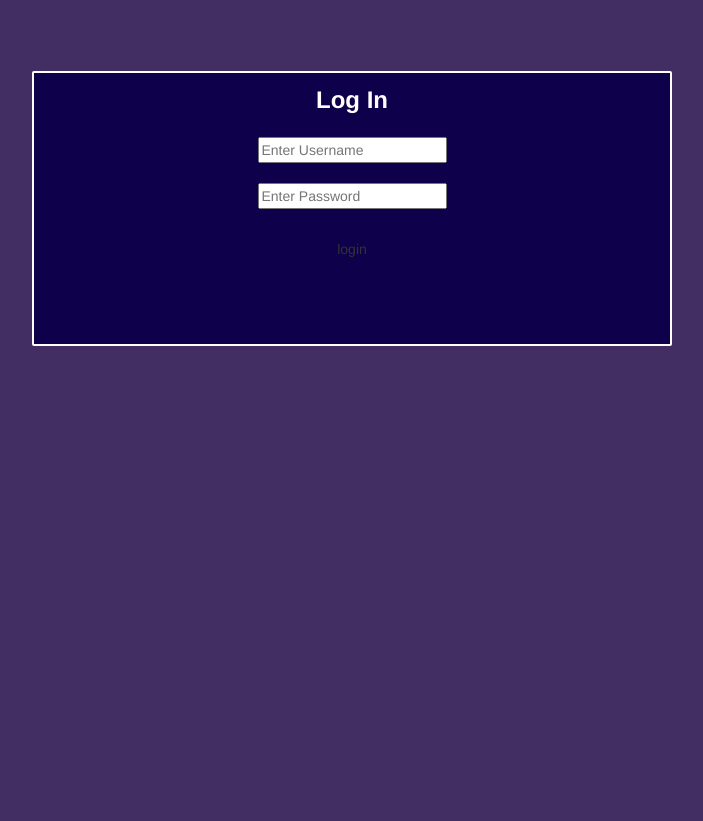
After one commit to wezleysherman/Bop-Dot-Com, a Django app: page /login in a window 1280 px wide. The commit adds this page. Shown: the part 79-900 px from the top of the page, without its empty margins (288-991 px from the left). Run offline with Django 3.2, Linux system fonts and the light colour scheme; some libraries are stand-ins or nearby versions.

Commit message:
maguires changes

```diff
--- a/bopdotcom/bopapp/static/style.css
+++ b/bopdotcom/bopapp/static/style.css
@@ -94,3 +94,17 @@
 	position: relative;
 	bottom:20px;
 }
+
+.login {
+	margin: auto;
+	text-align: center;
+	width: 100%;
+	height: 100%;
+	vertical-align: middle;
+	display:inline-block;
+}
+
+.login input {
+	margin: auto;
+	display:block;
+}
--- /dev/null
+++ b/bopdotcom/bopapp/templates/login.html
@@ -0,0 +1,15 @@
+{% extends 'index.html' %}
+{% load static %}
+{% block content %}
+  <div class="login">
+  	<div class = "bop" style="text-align: center; height : 275px;">
+    <div style="font-size: 24px; font-weight: bolder; color: white;"> Log In</div>
+    <input type="text" placeholder="Enter Username" style = "margin-top: 20px" required>
+
+    <input type="password" placeholder="Enter Password" style = "margin-top: 20px" required>
+    <div id = "loginID" "class = "bop-btn" style="margin-top: 30px;">login</div>
+
+  </div>
+</div>
+<script src="{% static 'js/login.js' %}"></script>
+{% endblock %}
--- a/bopdotcom/bopapp/urls.py
+++ b/bopdotcom/bopapp/urls.py
@@ -9,5 +9,6 @@ urlpatterns = [
 	path('ajax/bop_someone/', views.bop_ajax, name='bop_ajax'),
 	path('userpage/<int:u_id>/', views.user_page, name='userpage'),
 	path('groups', views.groups, name='groups'),
-	path('groups/<int:g_id>/', views.group_page, name='group_info')
+	path('groups/<int:g_id>/', views.group_page, name='group_info'),
+	path('login', views.login_user, name = 'login_user')
 ]
--- a/bopdotcom/bopapp/views.py
+++ b/bopdotcom/bopapp/views.py
@@ -79,3 +79,6 @@ def bop_ajax(request):
 		return JsonResponse({'return': 'success'})
 	else:
 		return Http404()
+
+def login_user(request):
+	return render(request, 'login.html', {'current_page': 'login', 'name': 'login'})
```
Also changed, not shown: bopdotcom/bopapp/static/js/login.js (added), bopdotcom/db.sqlite3.
